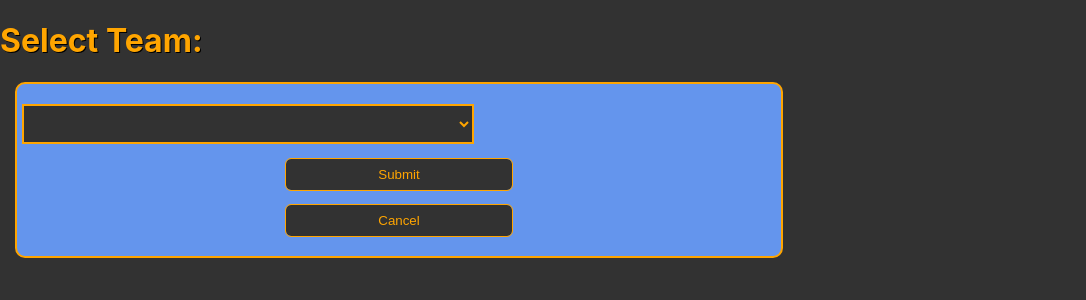
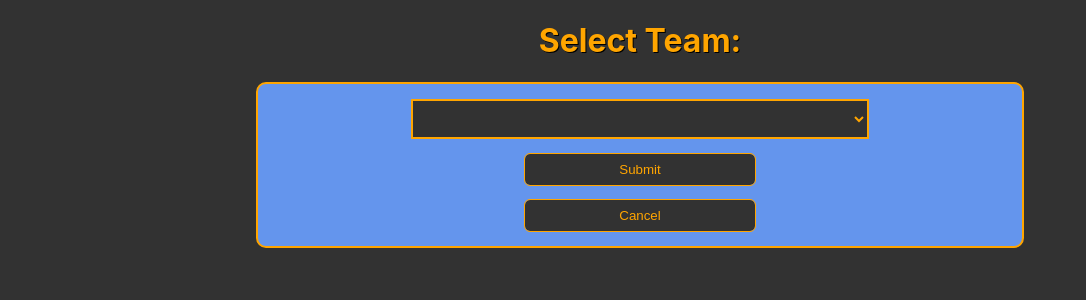
Before and after one commit to Rokio117/trivia-tracker, a React (Create React App) app: page /teamPick in a window 1280 px wide. Shown: the top 300 px of the page, without its empty margins (0-1086 px from the left). Built offline with nearby package versions, Linux system fonts and the light colour scheme.

Commit message:
finished styles for pick team form

```diff
--- a/src/App.css
+++ b/src/App.css
@@ -1,6 +1,6 @@
 * {
   box-sizing: border-box;
-  /* text-align: center; */
+  text-align: center;
 }
 html {
   background-color: rgb(50, 50, 50);
@@ -36,15 +36,17 @@ fieldset {
 #smallRegisterForm,
 #welcomeInfo,
 #smallWelcomeChoice,
-#smallWelcomeInfo,
-#selectTeam {
+#smallWelcomeInfo {
   background-color: cornflowerblue;
   border: 2px solid orange;
   border-radius: 10px;
   padding: 5px;
   margin: 15px;
 }
-
+#smallWelcomeChoice {
+  margin-left: auto;
+  margin-right: auto;
+}
 .loader {
   border: 16px solid orange;
   border-top: 16px solid rgb(50, 50, 50);
--- a/src/components/forms/pickTeam/pickTeam.css
+++ b/src/components/forms/pickTeam/pickTeam.css
@@ -10,10 +10,12 @@ button {
   margin-bottom: 15px;
 }
 #selectTeam {
-  margin-bottom: 0 !important;
-  margin-top: 0 !important;
+  /* margin: 0 !important;
   margin-left: auto;
-  margin-right: auto;
+  margin-right: auto; */
+  background-color: cornflowerblue;
+  border: 2px solid orange;
+  border-radius: 10px;
 }
 
 #teamSelector {
```
